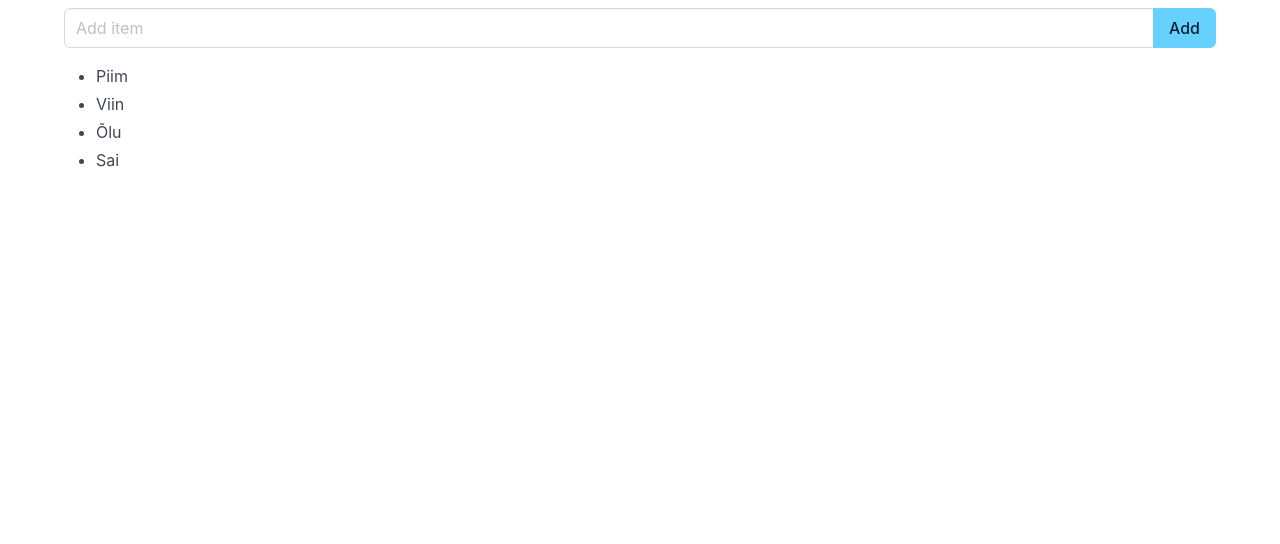
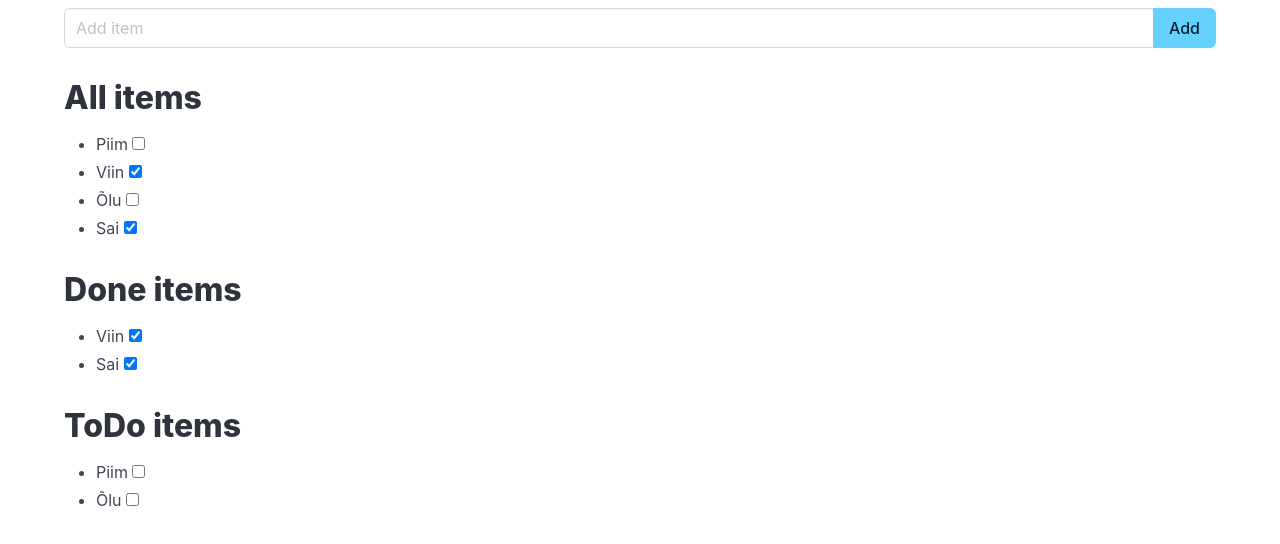
Before and after one commit to Kasparsu/ta25blearnfront, a Vue app: page / in a window 1280 px wide. Shown: the top 544 px of the page. Built offline with nearby package versions, Linux system fonts and the light colour scheme.

Commit message:
Add more complex item list example

```diff
--- a/src/App.vue
+++ b/src/App.vue
@@ -1,15 +1,24 @@
 <script setup>
-import { ref } from 'vue';
+import { computed, ref } from 'vue';
 
 let message = ref('');
-let items = ref(['Piim', 'Viin', 'Õlu', 'Sai']);
+let i = 1;
+let items = ref([
+    {id: i++, text: 'Piim', isDone: false},
+    {id: i++, text: 'Viin', isDone: true},
+    {id: i++, text: 'Õlu', isDone: false},
+    {id: i++, text: 'Sai', isDone: true},
+]);
 
 function add(){
   if(message.value.trim() !== '') {
-    items.value.push(message.value.trim());
+    items.value.push({id: i++, text: message.value.trim(), isDone: false});
   }
   message.value = '';
 }
+
+let doneItems = computed(() => items.value.filter(item => item.isDone));
+let toDoItems = computed(() => items.value.filter(item => !item.isDone));
 </script>
 
 <template>
@@ -25,11 +34,29 @@
             </div>
         </div>
 
+        <h1>All items</h1>
         <ul>
-          <li v-for="item in items">{{ item }}</li>
-
+            <li v-for="item in items" :key="item.id">
+                {{ item.text }}
+                <input type="checkbox" v-model="item.isDone">
+            </li>
         </ul>
 
+        <h1>Done items</h1>
+        <ul>
+            <li v-for="item in doneItems" :key="item.id">
+                {{ item.text }}
+                <input type="checkbox" v-model="item.isDone">
+            </li>
+        </ul>
+
+        <h1>ToDo items</h1>
+        <ul>
+            <li v-for="item in toDoItems" :key="item.id">
+                {{ item.text }}
+                <input type="checkbox" v-model="item.isDone">
+            </li>
+        </ul>
     </div>
 </template>
 
```
